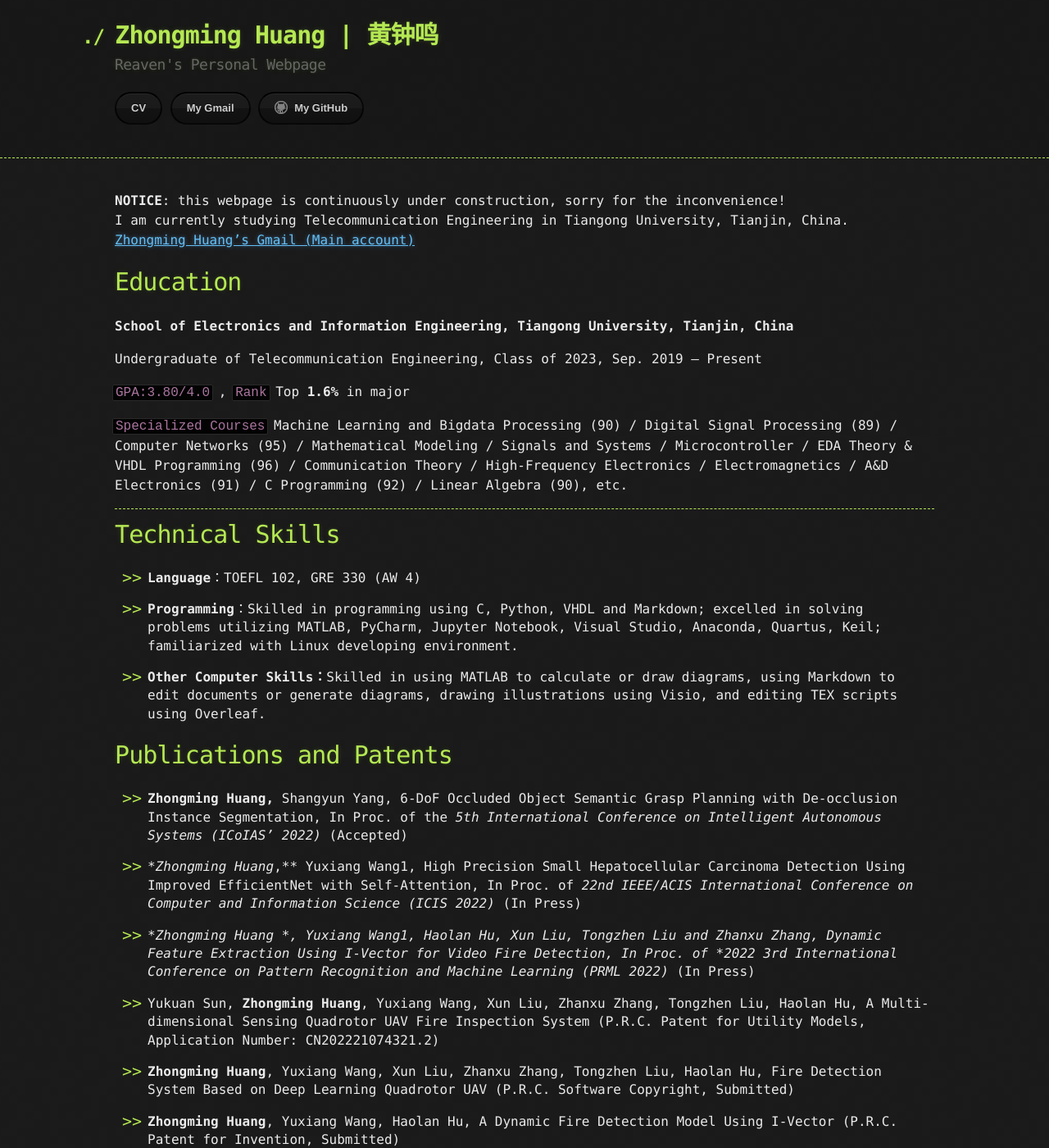
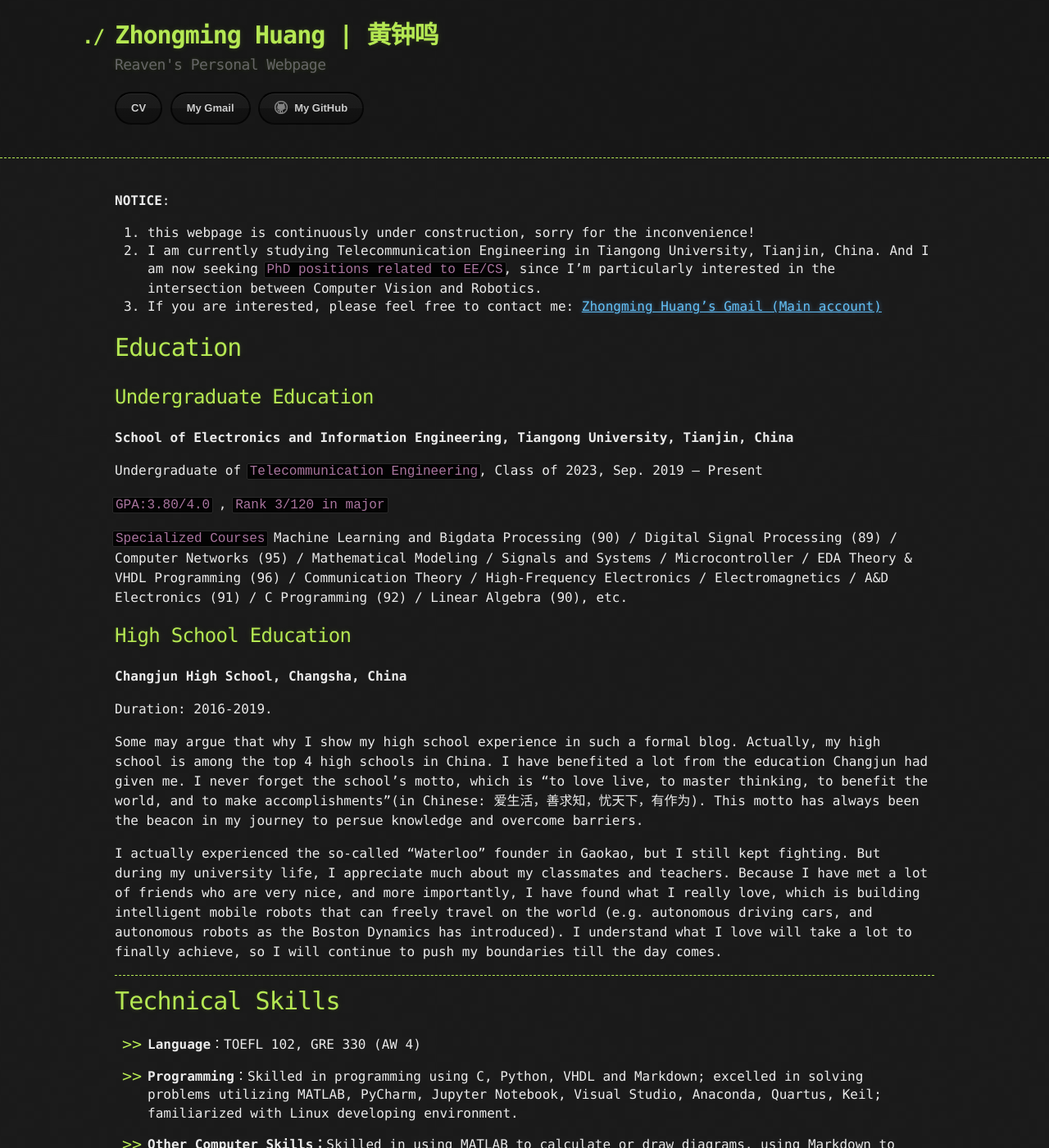
Before and after one commit to ReavenH/ReavenH.github.io, a Jekyll site: the page built from index.md, in a window 1280 px wide and 1400 px high. Shown: the whole window at 82% size. Built offline with Jekyll 4.4.1, drawn with Linux system fonts in a browser that asks for light colours; some of the changed text lies outside the part shown.

Commit message:
update mainpage

```diff
--- a/index.md
+++ b/index.md
@@ -2,18 +2,32 @@
 layout: default
 ---
 
-**NOTICE**: this webpage is continuously under construction, sorry for the inconvenience!
-I am currently studying Telecommunication Engineering in Tiangong University, Tianjin, China.
-[Zhongming Huang's Gmail (Main account)](reavenhuang@gmail.com)
+**NOTICE**:
+1. this webpage is continuously under construction, sorry for the inconvenience!
+2. I am currently studying Telecommunication Engineering in Tiangong University, Tianjin, China. And I am now seeking `PhD positions related to EE/CS`, since I'm particularly interested in the intersection between Computer Vision and Robotics.
+3. If you are interested, please feel free to contact me: [Zhongming Huang's Gmail (Main account)](reavenhuang@gmail.com)
 
 # Education
+
+## Undergraduate Education
+
 **School of Electronics and Information Engineering, Tiangong University, Tianjin, China**
 
-Undergraduate of Telecommunication Engineering, Class of 2023, Sep. 2019 — Present
+Undergraduate of `Telecommunication Engineering`, Class of 2023, Sep. 2019 — Present
 
-`GPA:3.80/4.0` ,  `Rank` Top **1.6%** in major
+`GPA:3.80/4.0` ,  `Rank 3/120 in major`
 
 `Specialized Courses` Machine Learning and Bigdata Processing (90) / Digital Signal Processing (89) / Computer Networks (95) / Mathematical Modeling / Signals and Systems / Microcontroller / EDA Theory & VHDL Programming (96) / Communication Theory / High-Frequency Electronics / Electromagnetics / A&D Electronics (91) / C Programming (92) / Linear Algebra (90), etc.
+
+## High School Education
+
+**Changjun High School, Changsha, China**
+
+Duration: 2016-2019.
+
+Some may argue that why I show my high school experience in such a formal blog. Actually, my high school is among the top 4 high schools in China. I have benefited a lot from the education Changjun had given me. I never forget the school's motto, which is "to love live, to master thinking, to benefit the world, and to make accomplishments"(in Chinese: 爱生活，善求知，忧天下，有作为). This motto has always been the beacon in my journey to persue knowledge and overcome barriers.
+
+I actually experienced the so-called "Waterloo" founder in Gaokao, but I still kept fighting. But during my university life, I appreciate much about my classmates and teachers. Because I have met a lot of friends who are very nice, and more importantly, I have found what I really love, which is building intelligent mobile robots that can freely travel on the world (e.g. autonomous driving cars, and autonomous robots as the Boston Dynamics has introduced). I understand what I love will take a lot to finally achieve, so I will continue to push my boundaries till the day comes.
 
 -----
 
@@ -29,9 +43,9 @@ Undergraduate of Telecommunication Engineering, Class of 2023, Sep. 2019 — Pre
 
 - **Zhongming Huang,** Shangyun Yang, 6-DoF Occluded Object Semantic Grasp Planning with De-occlusion Instance Segmentation, In Proc. of the *5th International Conference on Intelligent Autonomous Systems (ICoIAS’ 2022)* (Accepted)
 
-- **Zhongming Huang*,** Yuxiang Wang1, High Precision Small Hepatocellular Carcinoma Detection Using Improved EfficientNet with Self-Attention, In Proc. of *22nd IEEE/ACIS International Conference on Computer and Information Science* *(ICIS 2022)* (In Press)
+- **Zhongming Huang**\*, Yuxiang Wang*, High Precision Small Hepatocellular Carcinoma Detection Using Improved EfficientNet with Self-Attention, In Proc. of *22nd IEEE/ACIS International Conference on Computer and Information Science* *(ICIS 2022)* (In Press)
 
-- **Zhongming Huang* **, Yuxiang Wang1, Haolan Hu, Xun Liu, Tongzhen Liu and Zhanxu Zhang, Dynamic Feature Extraction Using I-Vector for Video Fire Detection, In Proc. of *2022 3rd International Conference on Pattern Recognition and Machine Learning (PRML 2022)* (In Press)
+- **Zhongming Huang** \*, Yuxiang Wang*, Haolan Hu, Xun Liu, Tongzhen Liu and Zhanxu Zhang, Dynamic Feature Extraction Using I-Vector for Video Fire Detection, In Proc. of *2022 3rd International Conference on Pattern Recognition and Machine Learning (PRML 2022)* (In Press)
 
 - Yukuan Sun, **Zhongming Huang**, Yuxiang Wang, Xun Liu, Zhanxu Zhang, Tongzhen Liu, Haolan Hu, A Multi-dimensional Sensing Quadrotor UAV Fire Inspection System (P.R.C. Patent for Utility Models, Application Number: CN202221074321.2)
 
@@ -41,25 +55,25 @@ Undergraduate of Telecommunication Engineering, Class of 2023, Sep. 2019 — Pre
 
 > \* : the authors contributed equally in the paper work.
 
+------
+
 # Active Researches
 
 ## **Towards Future Improvements on Semantic Visual Navigation Methods**
 
 Jun. 2022 — Present, MA, United States (Remote)
 
-**Research Intern | Supervisor: Mark Vogelsberger, Professor,** *Massachusetts Institute of Technology*
+**Research Intern** | **Supervisor: Mark Vogelsberger, Professor,** *Massachusetts Institute of Technology*
 
 - Discussed deeper theories of several foundamental neural network structures as the basic knowledge. Also, different tricks used in enhancing the network’s performance have been tested by hand buiding different kind of networks from scratch.
 
 - Aimed at the visual navigation field, including re-implementing motion planning, visual recognition methods and analyzing their potentials to be further improved.
 
-
-
 ## High Precision Object Detection Based on Polygon Bounding Boxes
 
 Sep.2021 — Present, CA, United States (Remote)
 
-**Research Intern | Supervisor: Ian Deng, PhD,** *University of California, San Diego*
+**Research Intern** | **Supervisor: Ian Deng, PhD,** *University of California, San Diego*
 
 - Aimied to design an adapted object detection algorithm which generates object locations with a more precise boundry, providing more accurate localization which is less affected by the background.
 
@@ -113,13 +135,13 @@ Mar. 2021 — May 2022
 
 - Will be giving an **oral presentation** on the ***2022 3rd International Conference on Pattern Recognition and Machine Learning*** *(PRML 2022)* to be held on July 22, 2022.
 
-
-
 ## **The 16th "Challenge Cup" Competition**
 
 ***Title: Automatic Inspection Robot for Underwater Pipelines***
 
-**Team Leader | Supervisor: Di Zhao, Director** of the *Robot Lab of Tiangong University*
+**Team Leader**
+
+**Supervisor: Di Zhao, Director** of the *Robot Lab of Tiangong University*
 
 Tianjin, China
 
@@ -129,19 +151,21 @@ Mar. 2021 — May 2021
 
 - Designed an underwater robot that can automatically follow the pipelines and gives feedback when the machine vision module (OpenMV) detects defects.
 
-
-
 ## **The 7th National College Students' Engineering Training Comprehensive Ability Competition**
 
 ***Title: Smart Logistic Quadrotor UAV***
 
-**Team Member | Supervisor: Di Zhao, Director** of the *Robot Lab of Tiangong University*
+**Team Member**
+
+**Supervisor: Di Zhao, Director** of the *Robot Lab of Tiangong University*
 
 Tianjin, China
 
 Dec. 2020 — Apr. 2021
 
 - Aimed to program a quadrotor UAV to fly indoors and automatically move a geometrically shaped object from one point to another based on ground marks. The whole work involves automatic flight control, path planning, grasp control and automatic obstacle avoidance, the UAV was able to achieve full procedure after one-click take-off.
+
+-----
 
 # Honors and Prizes
 
@@ -168,3 +192,11 @@ National English Competition for College Students (NECCS)
 ·  **President First-class Scholarship**, Sep. 2020 & Sep. 2021
 
 First-class Scholarship of Tiangong University (Top 3% in Academics)
+
+-----
+
+# Hobbies
+
+- Photographing(just for fun)
+- Singing(above the average, I guess)
+- Enjoying smart devices(especially those with own thoughts)
```
Also changed, not shown: other parts of index.md (+12 -4 lines).
